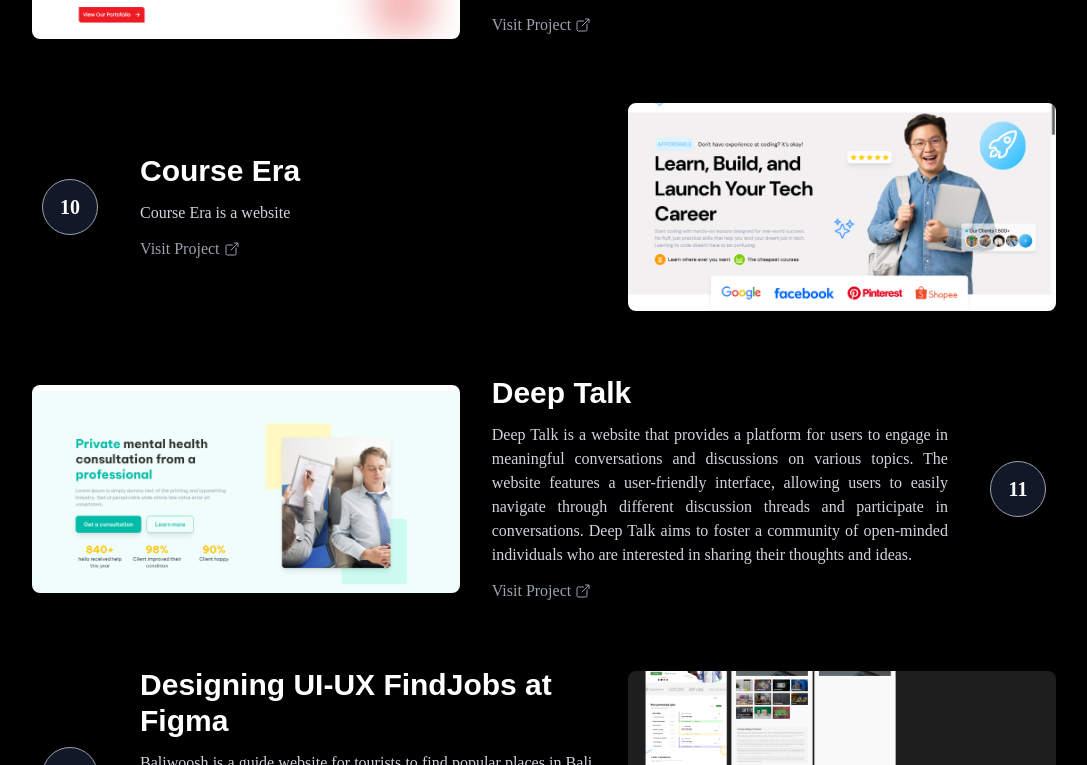
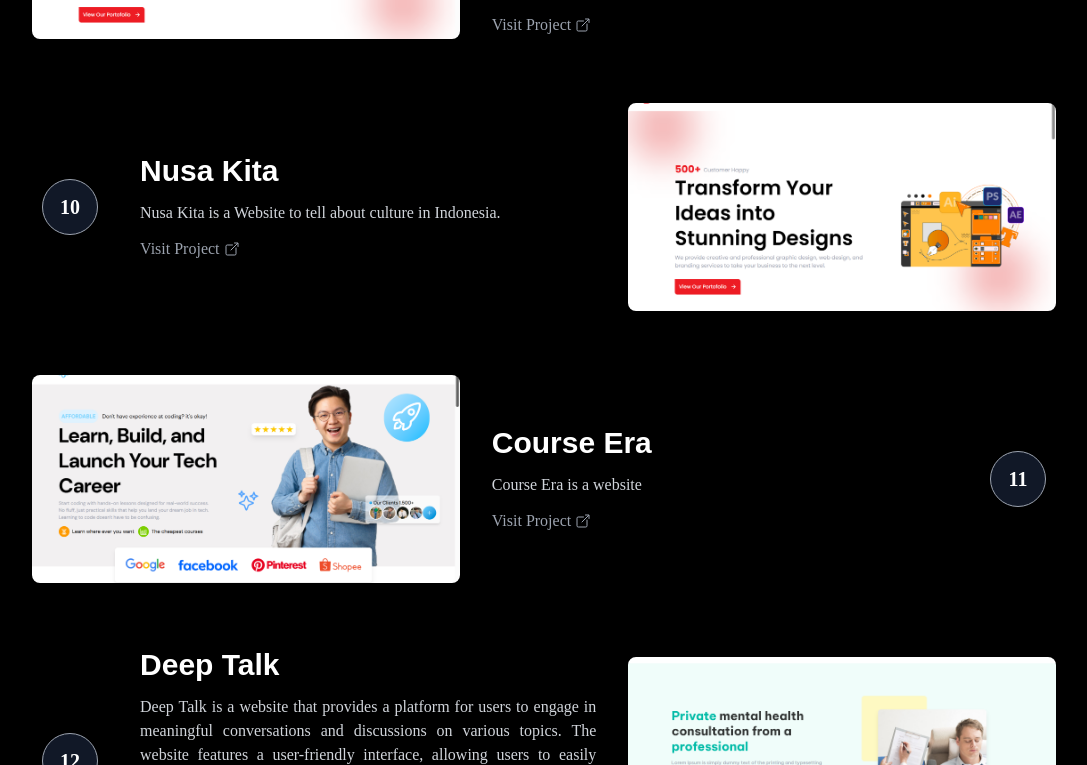
Before and after one commit to ayuarista/portofolio-arista, a React (Create React App) app: page / in a window 1280 px wide. Shown: the part 5295-6060 px from the top of the page, without its empty margins (96-1183 px from the left). Built offline with nearby package versions, Linux system fonts and the light colour scheme.

Commit message:
add desc

```diff
--- a/src/components/molecules/Projects.jsx
+++ b/src/components/molecules/Projects.jsx
@@ -76,34 +76,41 @@
   },
   {
     id: 10,
+    title: "Nusa Kita",
+    description: "Nusa Kita is a Website to tell about culture in Indonesia. ",
+    image: require("../../assets/howard.png"),
+    link: "https://howard-id.netlify.app/"
+  },
+  {
+    id: 11,
     title: "Course Era",
     description: "Course Era is a website",
     image: require("../../assets/course-era.png"),
     link: "https://course-era.netlify.app/"
   },
   {
-    id: 11,
+    id: 12,
     title: "Deep Talk",
     description: "Deep Talk is a website that provides a platform for users to engage in meaningful conversations and discussions on various topics. The website features a user-friendly interface, allowing users to easily navigate through different discussion threads and participate in conversations. Deep Talk aims to foster a community of open-minded individuals who are interested in sharing their thoughts and ideas.",
     image: require("../../assets/deep-talk.png"),
     link: "https://deep-talk.netlify.app/"
   },
   {
-    id: 12,
+    id: 13,
     title: "Designing UI-UX FindJobs at Figma",
     description:
       "Baliwoosh is a guide website for tourists to find popular places in Bali. Baliwoosh website provides destinations, staycations, and famous restaurants in Bali. Not only that, there are already listed how much the price is, as well as maps of the place that the user chooses.",
     image: require("../../assets/figma-findjobs.png"),
   },
   {
-    id: 13,
+    id: 14,
     title: "Designing UI-UX SNKRS at Figma",
     description:
       "Baliwoosh is a guide website for tourists to find popular places in Bali. Baliwoosh website provides destinations, staycations, and famous restaurants in Bali. Not only that, there are already listed how much the price is, as well as maps of the place that the user chooses.",
     image: require("../../assets/snkrs.png"),
   },
   {
-    id: 14,
+    id: 15,
     title: "Designing UI-UX Baliwoosh at Figma",
     description:
       "Baliwoosh is a guide website for tourists to find popular places in Bali. Baliwoosh website provides destinations, staycations, and famous restaurants in Bali. Not only that, there are already listed how much the price is, as well as maps of the place that the user chooses.",
```
